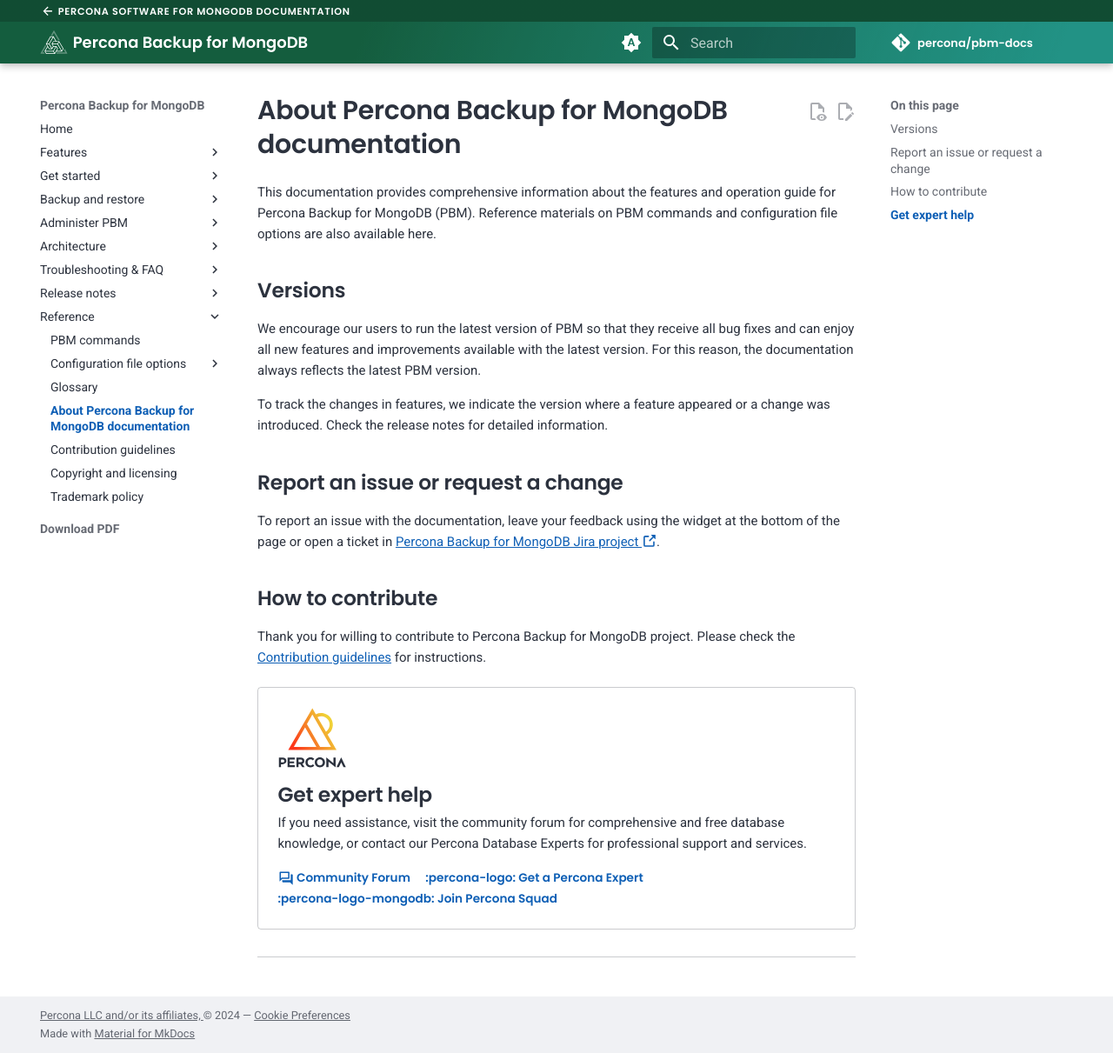
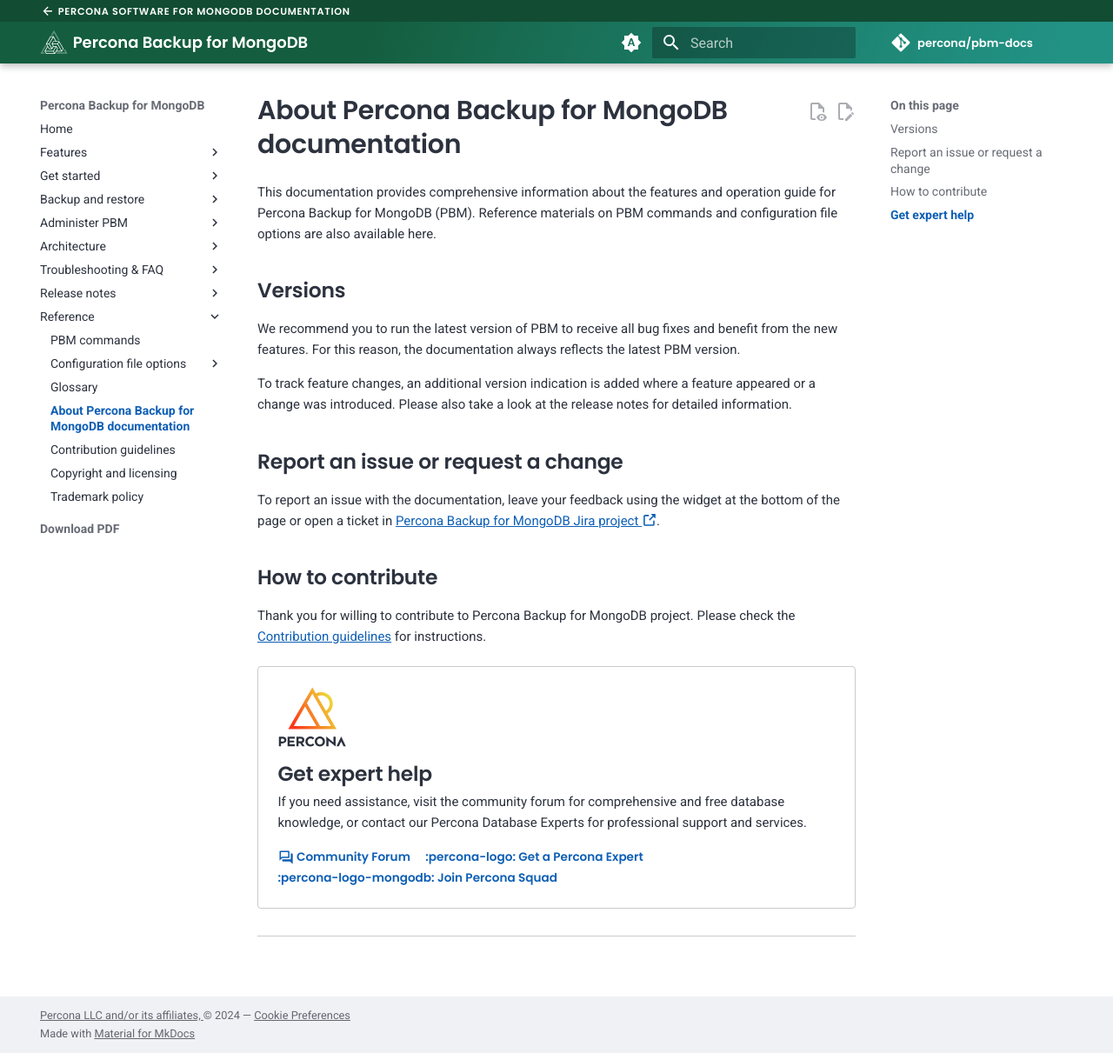
Before and after one commit to percona/pbm-docs, an MkDocs documentation site: the page built from docs/about-docs.md, in a window 1280 px wide and 1211 px high. Shown: the whole window at 87% size. Built offline with MkDocs 1.6.1 and Material for MkDocs 9.7.7, drawn with Linux system fonts in a browser that asks for light colours; nearby versions of some CDN libraries; comment, search, counter and statistics services are not loaded.

Commit message:
Updated after the review

```diff
--- a/docs/about-docs.md
+++ b/docs/about-docs.md
@@ -4,9 +4,9 @@
 
 ## Versions
 
-We encourage our users to run the latest version of PBM so that they receive all bug fixes and can enjoy all new features and improvements available with the latest version. For this reason, the documentation always reflects the latest PBM version.
+We recommend you to run the latest version of PBM to receive all bug fixes and benefit from the new features. For this reason, the documentation always reflects the latest PBM version.
 
-To track the changes in features, we indicate the version where a feature appeared or a change was introduced. Check the release notes for detailed information.
+To track feature changes, an additional version indication is added where a feature appeared or a change was introduced. Please also take a look at the release notes for detailed information.
 
 ## Report an issue or request a change
 
```
